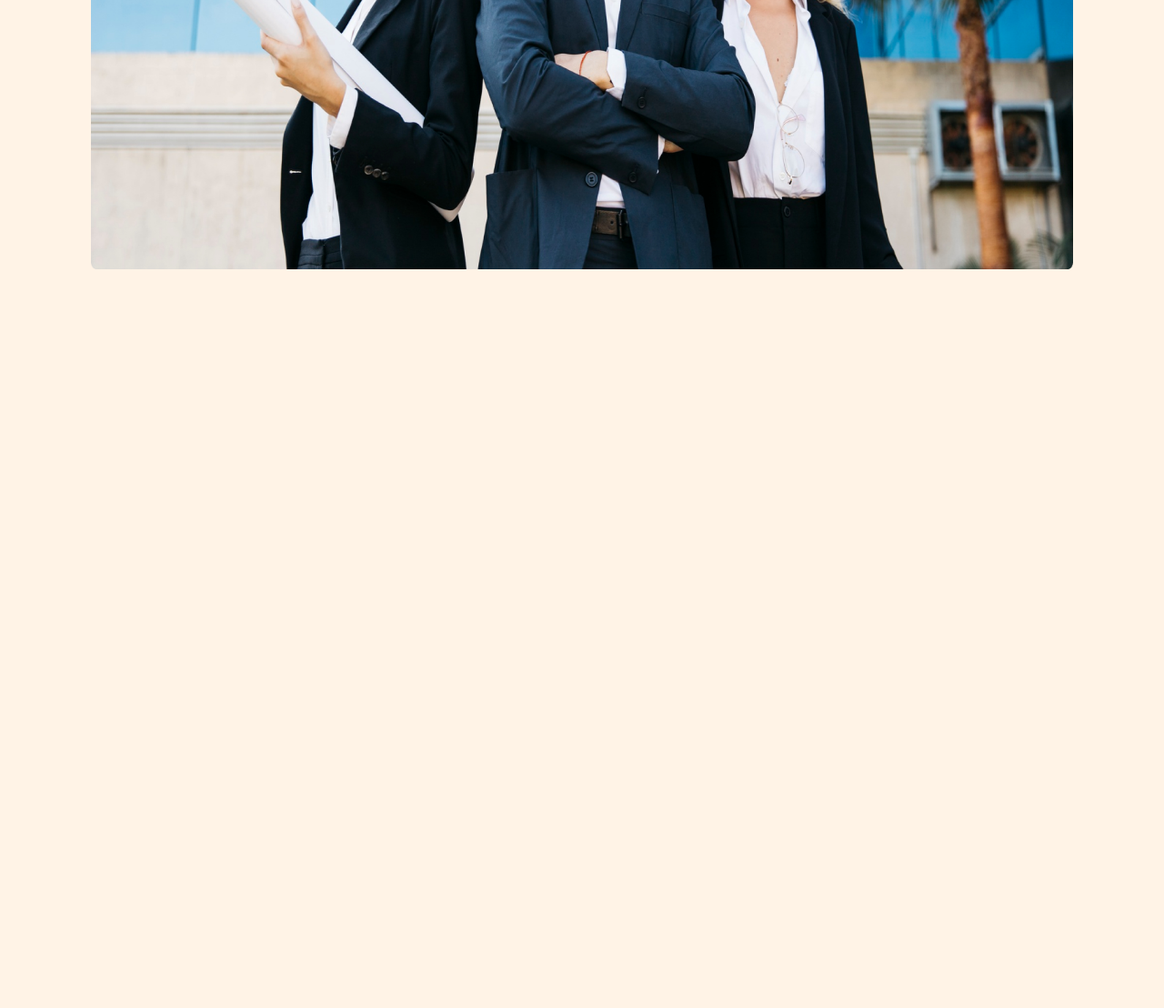
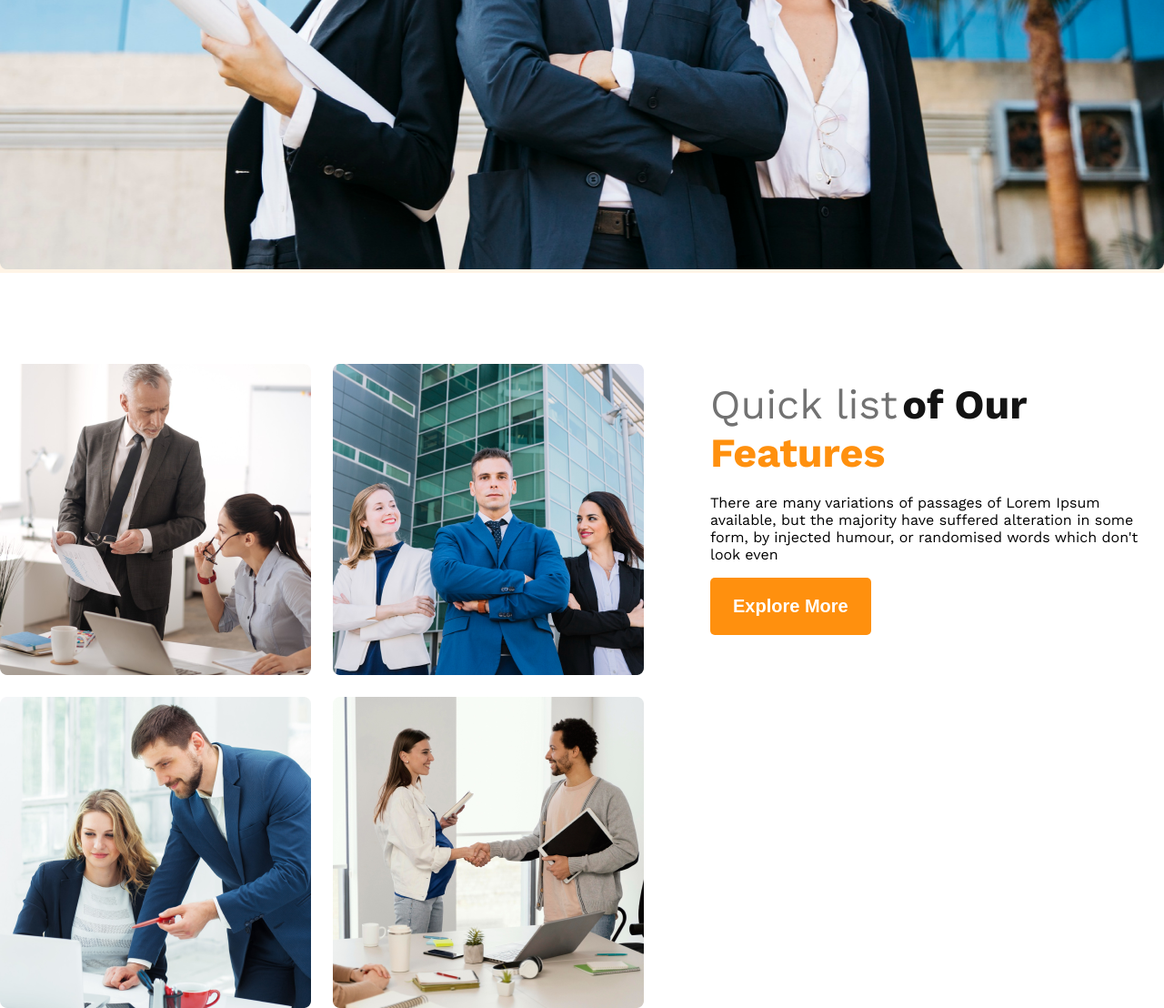
Before and after one commit to tahmid112303/G3-architect-website, a plain HTML site: page index.html in a window 1280 px wide. Shown: the part 941-2049 px from the top of the page at 91% size. Before the commit the page ends 1241 px from the top, so only its background shows below. Drawn offline with nearby package versions, Linux system fonts and the light colour scheme.

Commit message:
css style

```diff
--- a/index.html
+++ b/index.html
@@ -7,7 +7,7 @@
     <link rel="stylesheet" href="style.css">
 </head>
 <body class="work-sans-font">
-    <header>
+    <header style="background-color:rgba(255, 144, 14, 0.1);;">
         <nav class="navbar display-flex">
             <h3 class="brand">G3 Architects</h3>
             <ul class="navlink">
@@ -30,7 +30,20 @@
     </header>
 
     <main>
+        <section class="teams display-flex" >
+            <div class="team-img-cotainer">
+                <img src="images/team1.png" alt="">
+                <img src="images/team2.png" alt="">
+                <img src="images/team3.png" alt="">
+                <img src="images/team4.png" alt="">
+            </div>
 
+            <div class="our-features">
+                <h3 class="feature-title"><span id="quick-list">Quick list</span> <span id="of-our"> of Our</span> <br><span id="feature">Features</span></h3>
+                <p>There are many variations of passages of Lorem Ipsum available, but the majority have suffered alteration in some form, by injected humour, or randomised words which don't look even</p>
+                <button class="btn-primary">Explore More</button>
+            </div>
+        </section>
 
 
     </main>
--- a/style.css
+++ b/style.css
@@ -4,7 +4,7 @@
 body{
     margin: 0%;
     padding: 0%;
-    background-color: rgba(255, 144, 14, 0.1);
+    overflow-x: hidden;
 }
 
 .brand{
@@ -36,7 +36,7 @@ body{
 }
 
 .navbar, .banner{
-    max-width: 1080px;
+    max-width: 1280px;
     margin: 0 auto;
 }
 
@@ -53,6 +53,7 @@ body{
 
 .banner{
     text-align: center;
+
 }
 
 .nav-item a{
@@ -62,6 +63,7 @@ body{
 .navbar{
     justify-content: space-between;
     align-items: center;
+
 }
 
 .banner-content{
@@ -86,3 +88,40 @@ body{
     width: 100%;
     height: 700px;
 }
+
+main{
+    max-width: 1280px;
+}
+
+main > section{
+    margin-top: 100px;
+}
+
+.our-features{
+    margin-left: 73px;
+    max-width: 530px;
+}
+
+.team-img-cotainer{
+    display: grid;
+    grid-template-columns: repeat(2, 1fr);
+    gap: 24px;
+}
+
+#quick-list{
+    color: #727272;
+    font-weight: 400;
+    font-size: 2.8rem;
+}
+
+#of-our{
+    color: #131313;
+    font-weight: bold;
+    font-size: 2.8rem;
+}
+
+#feature{
+    color: #FF900E;
+    font-weight: bold;
+    font-size: 2.8rem;
+}
```
